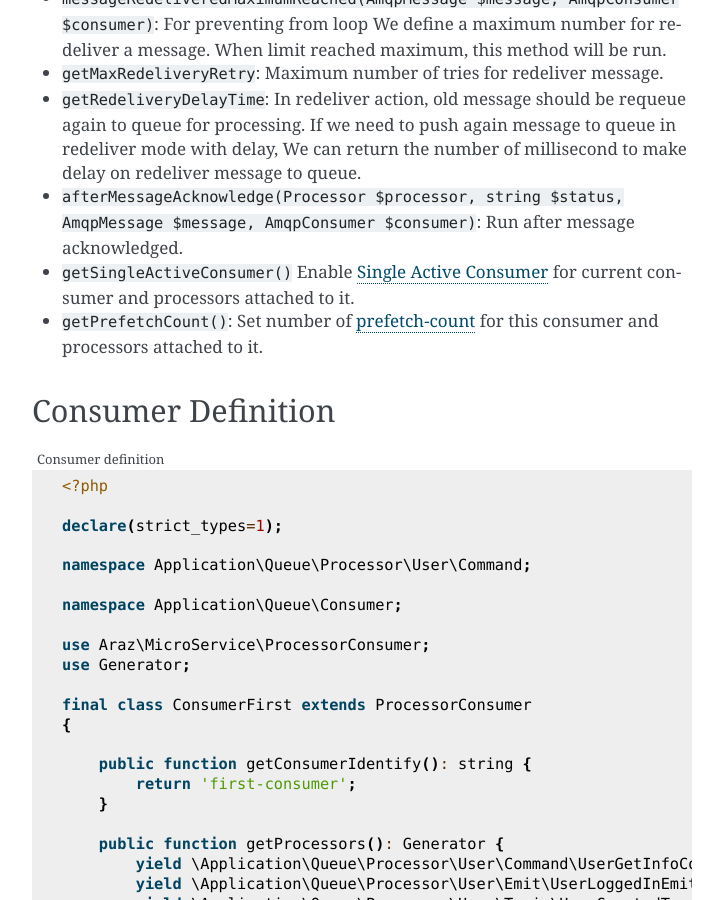
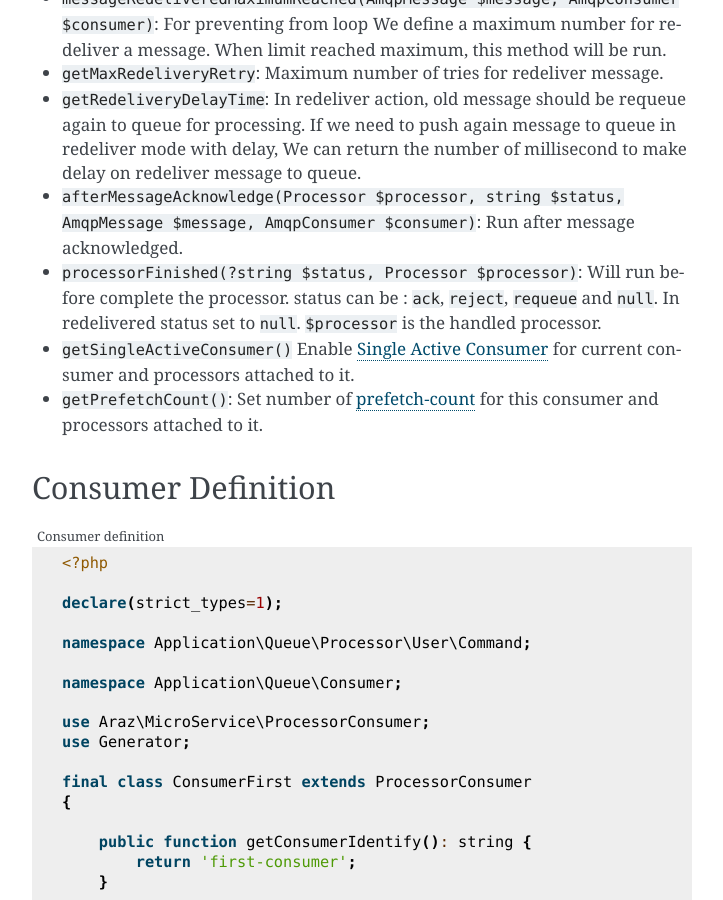
Before and after one commit to jafaripur/php-microservice, a Sphinx documentation site: the page built from docs/source/doc/processor-consumer.md, in a window 1280 px wide and 900 px high, scrolled down 650 px. Shown: the whole window, without its empty margins (388-1111 px from the left). Built offline with Sphinx 7.4.7, drawn with Linux system fonts in a browser that asks for light colours.

Commit message:
Add processorFinished() method to docs.

```diff
--- a/docs/source/doc/processor-consumer.md
+++ b/docs/source/doc/processor-consumer.md
@@ -16,6 +16,7 @@ For connecting to `RabbitMQ` and start consuming message, we should define a con
 - `getMaxRedeliveryRetry`: Maximum number of tries for redeliver message.
 - `getRedeliveryDelayTime`: In redeliver action, old message should be requeue again to queue for processing. If we need to push again message to queue in redeliver mode with delay, We can return the number of millisecond to make delay on redeliver message to queue.
 - `afterMessageAcknowledge(Processor $processor, string $status, AmqpMessage $message, AmqpConsumer $consumer)`: Run after message acknowledged.
+- `processorFinished(?string $status, Processor $processor)`: Will run before complete the processor. status can be : `ack`, `reject`, `requeue` and `null`. In redelivered status set to `null`. `$processor` is the handled processor.
 - `getSingleActiveConsumer()` Enable [Single Active Consumer](https://www.rabbitmq.com/consumers.html#single-active-consumer) for current consumer and processors attached to it.
 - `getPrefetchCount()`: Set number of [prefetch-count](https://www.rabbitmq.com/consumer-prefetch.html) for this consumer and processors attached to it.
 
```
Also changed, not shown: docs/source/doc/processor.md (+1 -0 lines).
